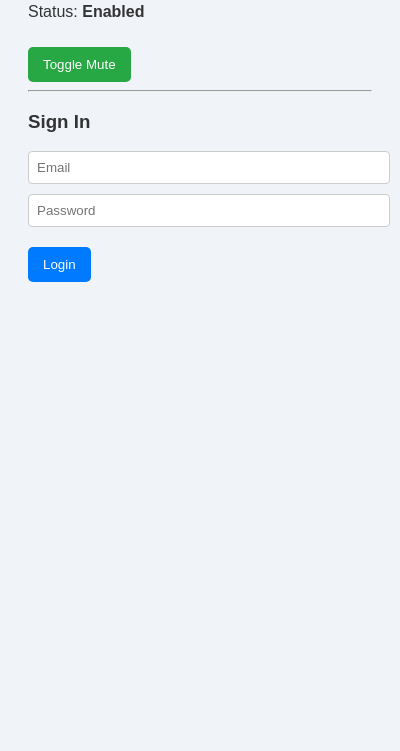
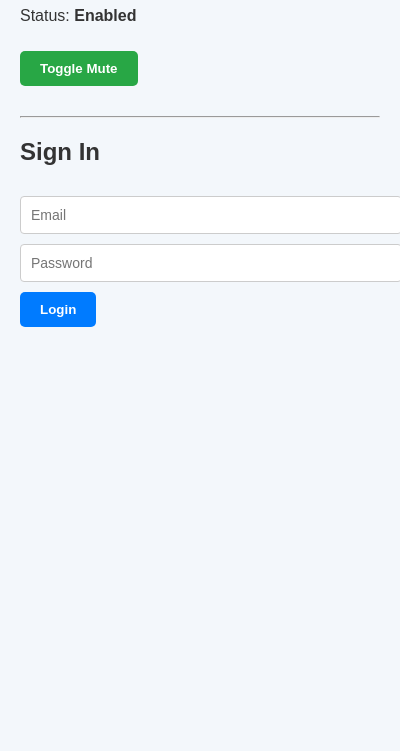
Before and after one commit to niiodaie/Smart-Mute-Widget, a browser extension: page popup.html in a window 400 px wide. Shown: the part 93-844 px from the top of the page. Drawn offline with Linux system fonts and the light colour scheme.

Commit message:
Add files via upload

```diff
--- a/popup.html
+++ b/popup.html
@@ -1,44 +1,60 @@
 <!DOCTYPE html>
-<html>
+<html lang="en">
 <head>
+  <meta charset="UTF-8" />
+  <meta name="viewport" content="width=device-width, initial-scale=1.0"/>
   <title>VNX Smart Mute</title>
   <style>
-    body { font-family: sans-serif; padding: 20px; background-color: #f0f4f8; color: #333; }
-    h2 { color: #007BFF; }
-    .btn, .toggle {
-      padding: 10px 15px;
-      margin-top: 10px;
-      background: #007BFF;
-      color: white;
+    body {
+      font-family: Arial, sans-serif;
+      padding: 20px;
+      background-color: #f3f7fb;
+      color: #333;
+      max-width: 500px;
+      margin: 0 auto;
+    }
+    h1 {
+      color: #007BFF;
+    }
+    .btn {
+      padding: 10px 20px;
+      margin: 10px 0;
       border: none;
       border-radius: 5px;
       cursor: pointer;
+      font-weight: bold;
     }
-    .toggle {
-      background: #28a745;
+    .btn-green {
+      background-color: #28a745;
+      color: white;
     }
-    .form-group { margin-bottom: 10px; }
-    input[type="email"], input[type="password"] {
-      padding: 8px;
+    .btn-blue {
+      background-color: #007BFF;
+      color: white;
+    }
+    .input {
       width: 100%;
+      padding: 10px;
+      margin-top: 10px;
       border: 1px solid #ccc;
       border-radius: 4px;
+      font-size: 14px;
+    }
+    hr {
+      margin: 20px 0;
     }
   </style>
 </head>
 <body>
-  <h2>VNX Smart Mute</h2>
+  <h1>VNX Smart Mute</h1>
   <p>Status: <strong id="status">Enabled</strong></p>
-  <button class="toggle" onclick="toggleMute()">Toggle Mute</button>
+  <button class="btn btn-green" onclick="toggleMute()">Toggle Mute</button>
   <hr />
-  <h3>Sign In</h3>
-  <div class="form-group">
-    <input type="email" id="email" placeholder="Email" />
-  </div>
-  <div class="form-group">
-    <input type="password" id="password" placeholder="Password" />
-  </div>
-  <button class="btn" onclick="alert('Login not implemented - Placeholder only')">Login</button>
+  <h2>Sign In</h2>
+  <input type="email" class="input" placeholder="Email" />
+  <input type="password" class="input" placeholder="Password" />
+  <button class="btn btn-blue" onclick="alert('Login not implemented')">Login</button>
+
   <script>
     let enabled = true;
     function toggleMute() {
```
Also changed, not shown: index.html (+39 -23 lines).
